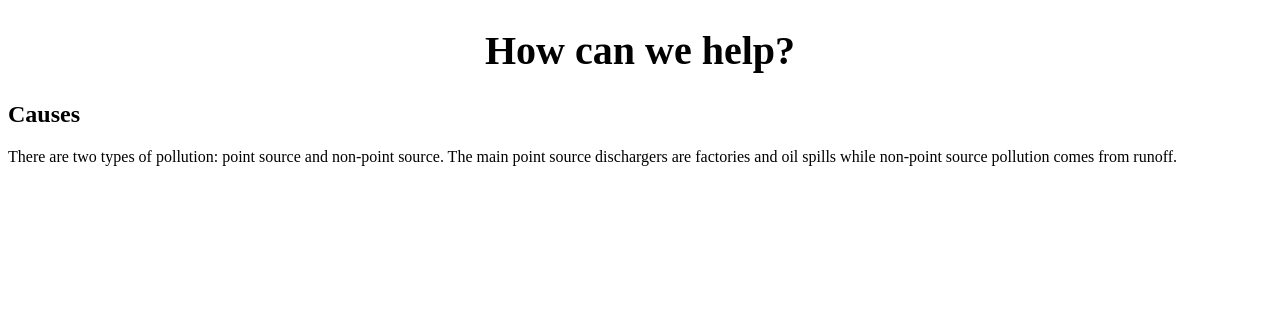
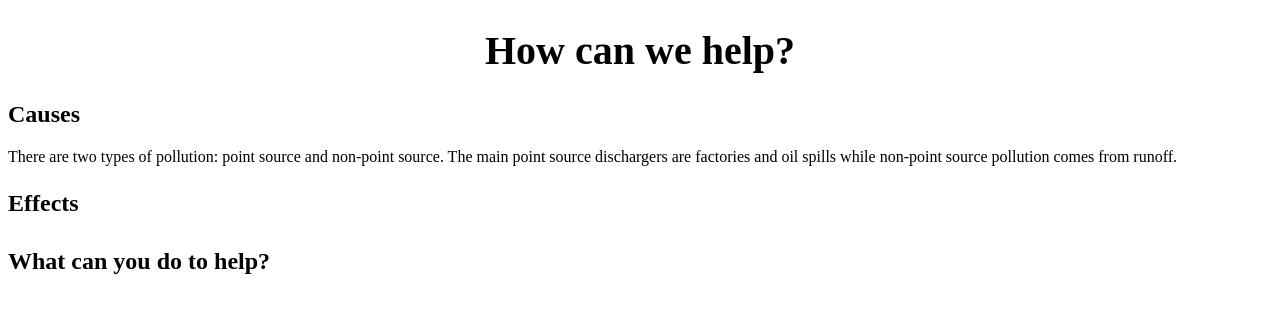
Before and after one commit to emieckey/Portfolio, a plain HTML site: page emioceanpollution.html in a window 1280 px wide. Drawn offline with Linux system fonts and the light colour scheme.

Commit message:
Update emioceanpollution.html

```diff
--- a/emioceanpollution.html
+++ b/emioceanpollution.html
@@ -4,6 +4,15 @@
 <style>
 h1 {
     text-align: center; font-size: 250%;
+}
+h2 {
+	font-size: 150%;
+}
+h3 {
+	font-size: 150%;
+}
+h4 {
+	font-size: 150%;
 }
 
 </style>
@@ -13,6 +22,9 @@ h1 {
 <h1>How can we help?</h1>
 <h2>Causes</h2>
 <p>There are two types of pollution: point source and non-point source. The main point source dischargers are factories and oil spills while non-point source pollution comes from runoff. </p>
+<h3>Effects</h3>
+<h4>What can you do to help?</h4>
+
 
 
 </body>
```
